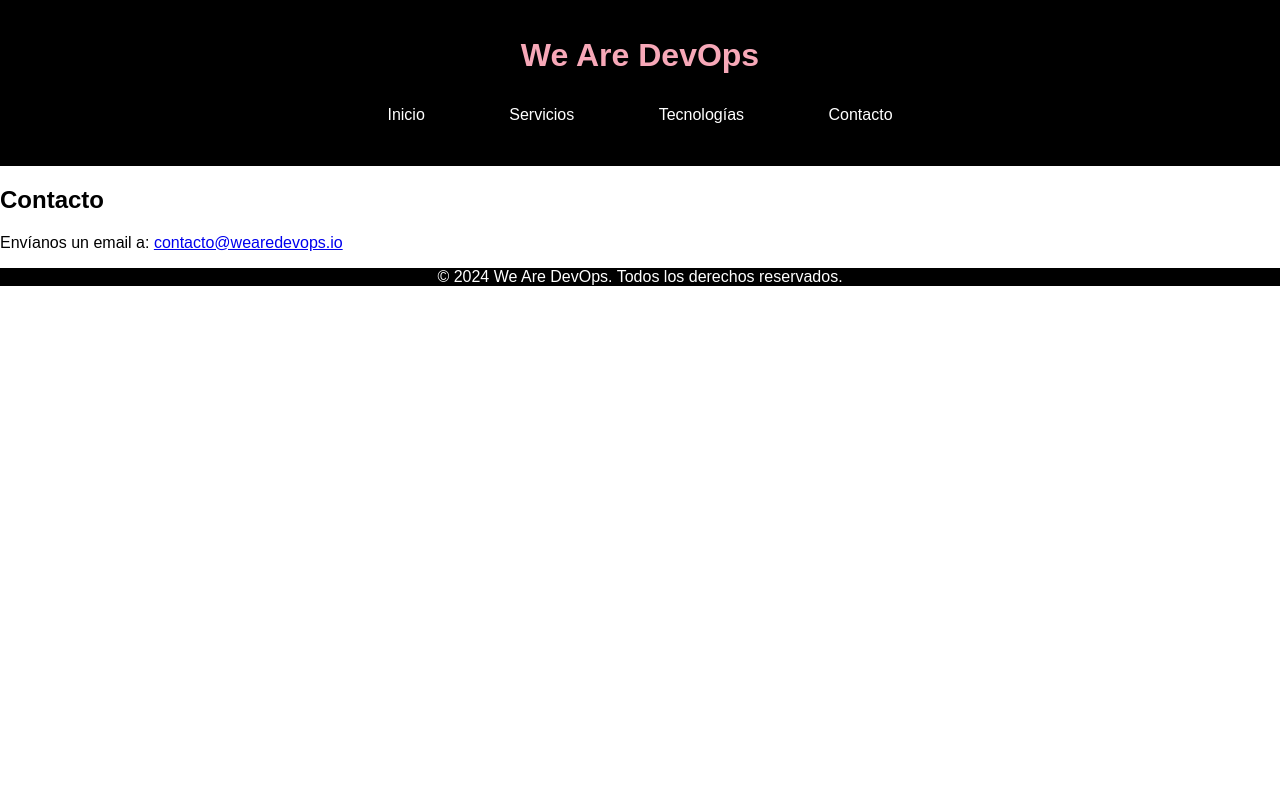
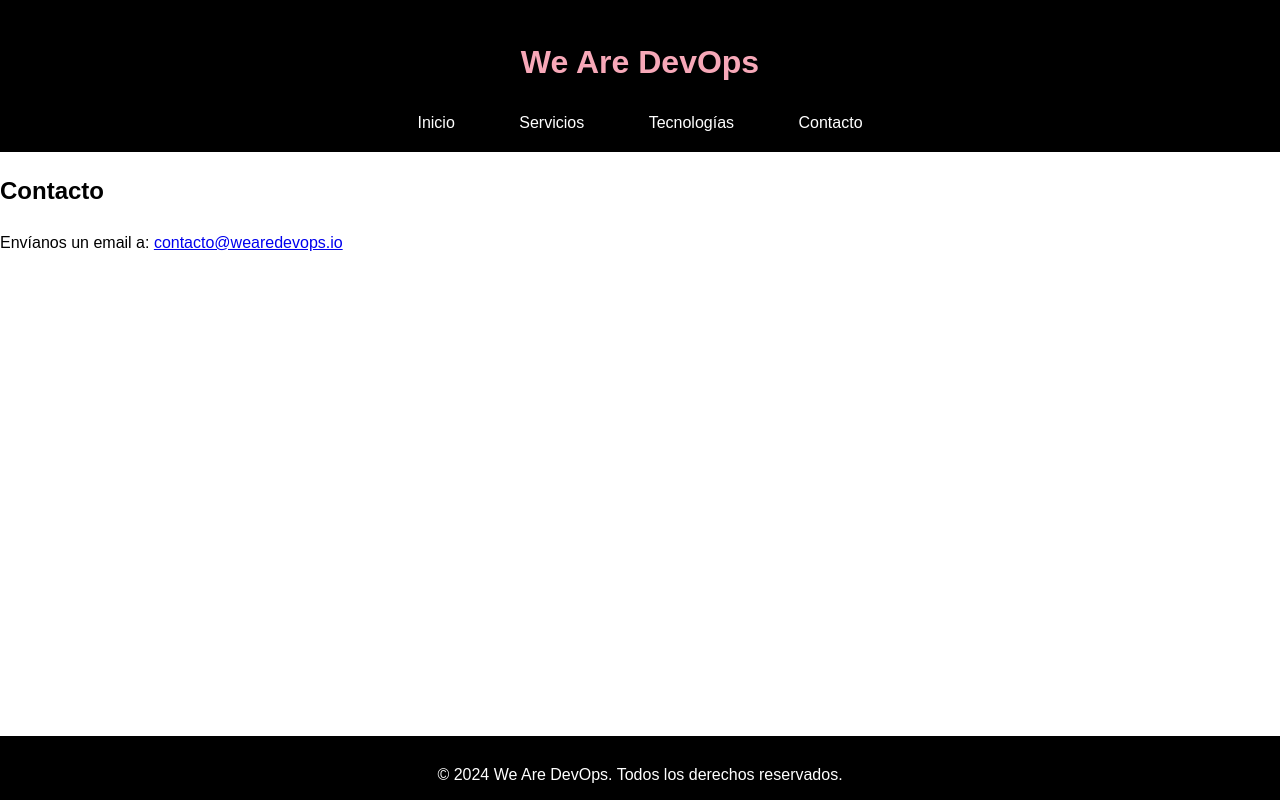
Before and after one commit to mokelean/wearedevops.io, a plain HTML site: page index.html in a window 1280 px wide. Drawn offline with Linux system fonts and the light colour scheme.

Commit message:
footer abajo

```diff
--- a/style.css
+++ b/style.css
@@ -1,46 +1,58 @@
+html {
+    height: 100%;
+    box-sizing: border-box;
+}
+
+*, *:before, *:after {
+    box-sizing: inherit;
+}
+
 body {
     font-family: Arial, sans-serif;
+    position: relative;
+    min-height: 100%;
     margin: 0;
-    padding: 0;
+    padding-bottom: 6rem; /* Ajusta esto al tamaño de tu footer */
     color: #000;
     background-color: #fff;
+    line-height: 1.6;
 }
 
 header {
-    background-color: #000;
+    background-color: #000; /* Negro */
     color: #fff;
     padding: 1rem;
     text-align: center;
 }
 
 header h1 {
-    color: #f7a8b8; /* Un rosa suave */
+    color: #f7a8b8; /* Un tono de rosa */
 }
 
 nav ul {
     list-style: none;
     padding: 0;
+    margin: 0;
     text-align: center;
 }
 
 nav ul li {
     display: inline-block;
-    position: relative;
-    margin: 0 20px;
+    margin: 0 10px;
 }
 
 nav ul li a {
     color: #fff;
     padding: 10px 20px;
-    display: block;
     text-decoration: none;
 }
 
+/* Estilos para el menú desplegable */
 .dropdown-content {
     display: none;
     position: absolute;
-    background-color: #f7a8b8; /* Rosa como color de fondo */
-    box-shadow: 0px 8px 16px 0px rgba(0,0,0,0.2);
+    background-color: #f7a8b8; /* Fondo rosa */
+    box-shadow: 0 8px 16px 0 rgba(0,0,0,0.2);
     z-index: 1;
 }
 
@@ -49,6 +61,7 @@ nav ul li a {
     padding: 12px 16px;
     text-decoration: none;
     display: block;
+    text-align: left;
 }
 
 .dropdown:hover .dropdown-content {
@@ -56,11 +69,16 @@ nav ul li a {
 }
 
 .dropdown-content a:hover {
-    background-color: #ffbfd3; /* Un rosa más claro para el hover */
+    background-color: #ffbfd3; /* Rosa más claro para hover */
 }
 
 footer {
+    position: absolute;
+    bottom: 0;
+    width: 100%;
+    height: 4rem; /* Altura de tu footer */
     background-color: #000;
-    color: #fff;
+    color: white;
     text-align: center;
-    padding:
+    padding: 10px 0;
+}
```
